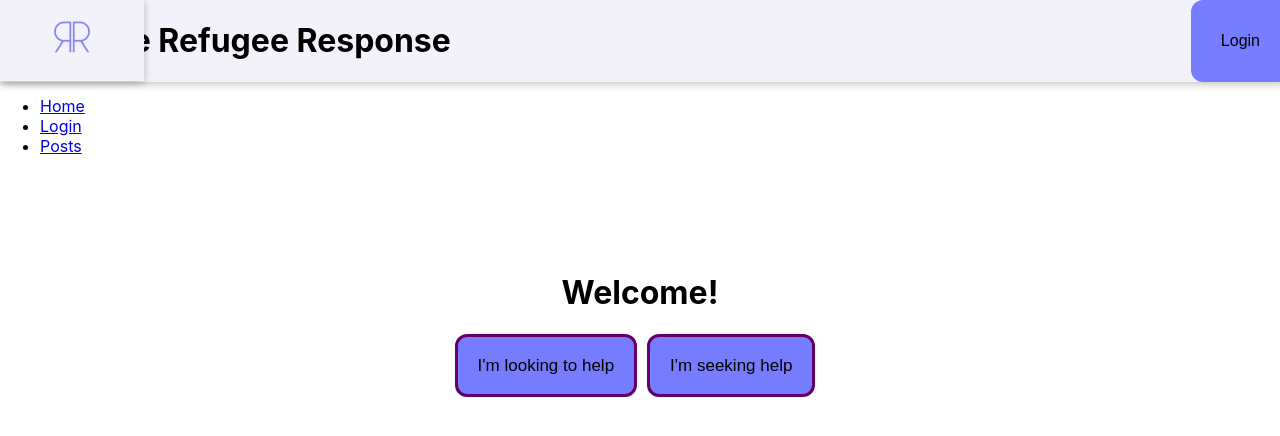
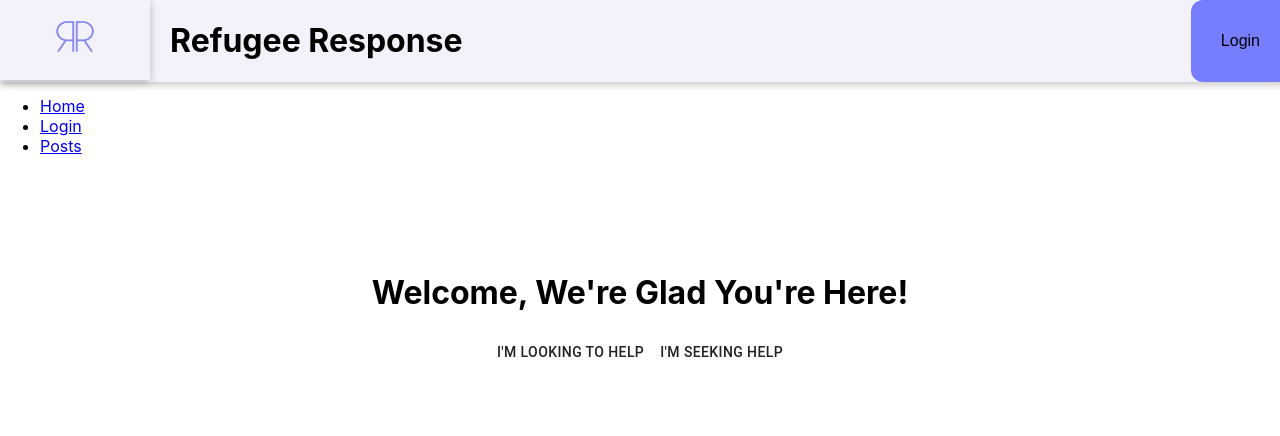
Before and after one commit to siddharthpk/Hack-The-North, a React (Create React App) app in the folder frontend/: page / in a window 1280 px wide. Shown: the top 436 px of the page. Built offline with nearby package versions, Linux system fonts and the light colour scheme.

Commit message:
fixed logo

```diff
--- a/frontend/src/components/Header.js
+++ b/frontend/src/components/Header.js
@@ -8,8 +8,8 @@ import logo from '../logo.png';
 const Header = (props) => {
     return(
         <header className="header">
-            <img  className="header img" src={logo} alt="logo"/>
-            <h1 className="center">Refugee  Refugee Response</h1>
+            <img className="header img" src={logo} alt="logo"/>
+            <h1 className="center">Refugee Response</h1>
             <button className="btn" component={Link} to ="/login">Login</button>
         </header>
     )
--- a/frontend/src/components/LandingPage.css
+++ b/frontend/src/components/LandingPage.css
@@ -12,7 +12,6 @@ body {
 button {
     transition: all .5s ease;
     color: rgba(224, 231, 255,);
-    border: 3px solid #660066;
     font-family:'Montserrat', sans-serif;
     text-transform: none;
     text-align: center;
--- a/frontend/src/components/LandingPage.js
+++ b/frontend/src/components/LandingPage.js
@@ -1,14 +1,16 @@
 import './LandingPage.css';
+import Button from '@material-ui/core/Button';
+import { Link } from 'react-router-dom';
 
 const LandingPage = () => {
   return (
     <body className="body" >
       <div className="main">
-        <h1>Welcome!</h1>
+        <h1>Welcome, We're Glad You're Here!</h1>
       </div>
       <div className="main">
-        <button className="button" >I'm looking to help</button>
-        <button className="button">I'm seeking help</button>
+        <Button className="button" component={Link} to ="/login">I'm looking to help</Button>
+        <Button className="button" component={Link} to ="/login">I'm seeking help</Button>
       </div>
     </body>
   );
--- a/frontend/src/index.css
+++ b/frontend/src/index.css
@@ -14,14 +14,14 @@ code {
 
 .center{
   margin-right: 100px;
-
+  padding-left: 150px;
 }
 
 .header img {
   float: left;
-  position:fixed;
-	height: auto;
-  width: 11.25%;
+  position: flex;
+	height: 80px;
+  width: 150px;
   border-radius: none;
   box-sizing: border-box;
   border-style: none;
```
